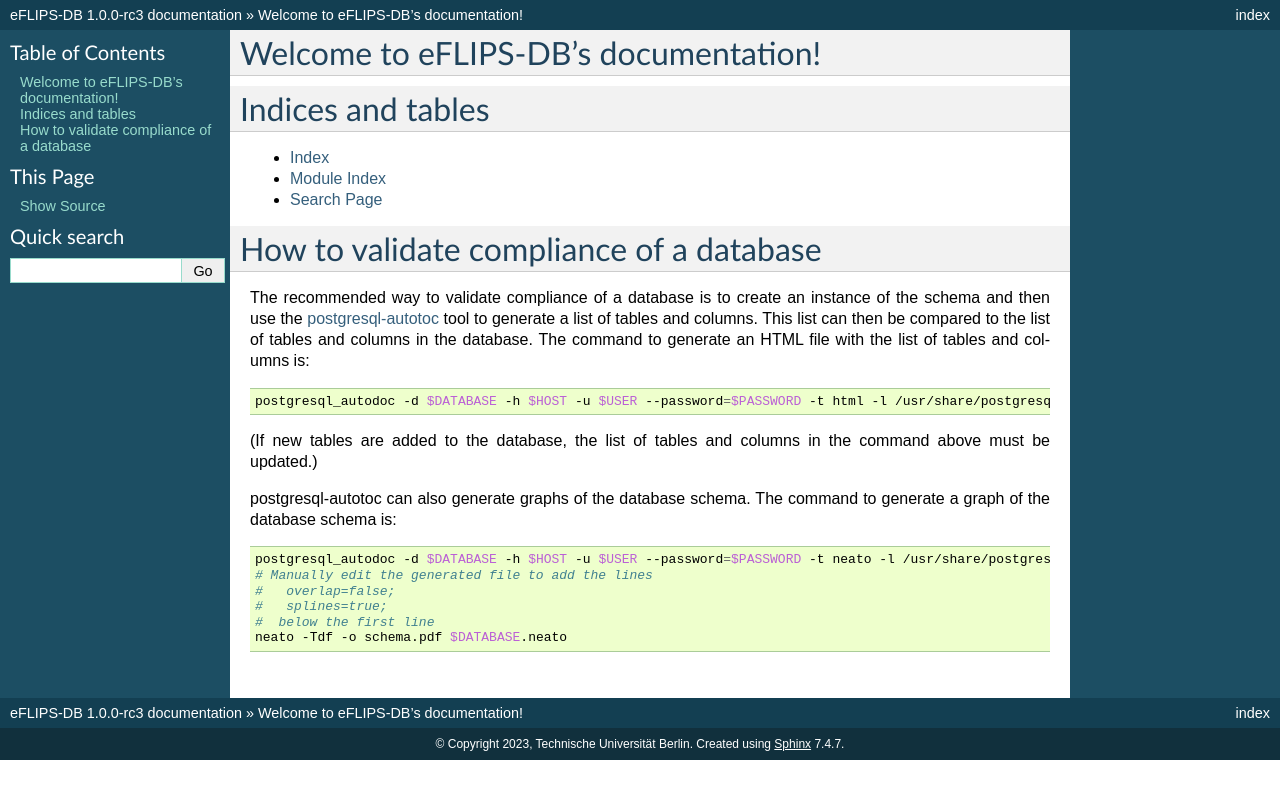
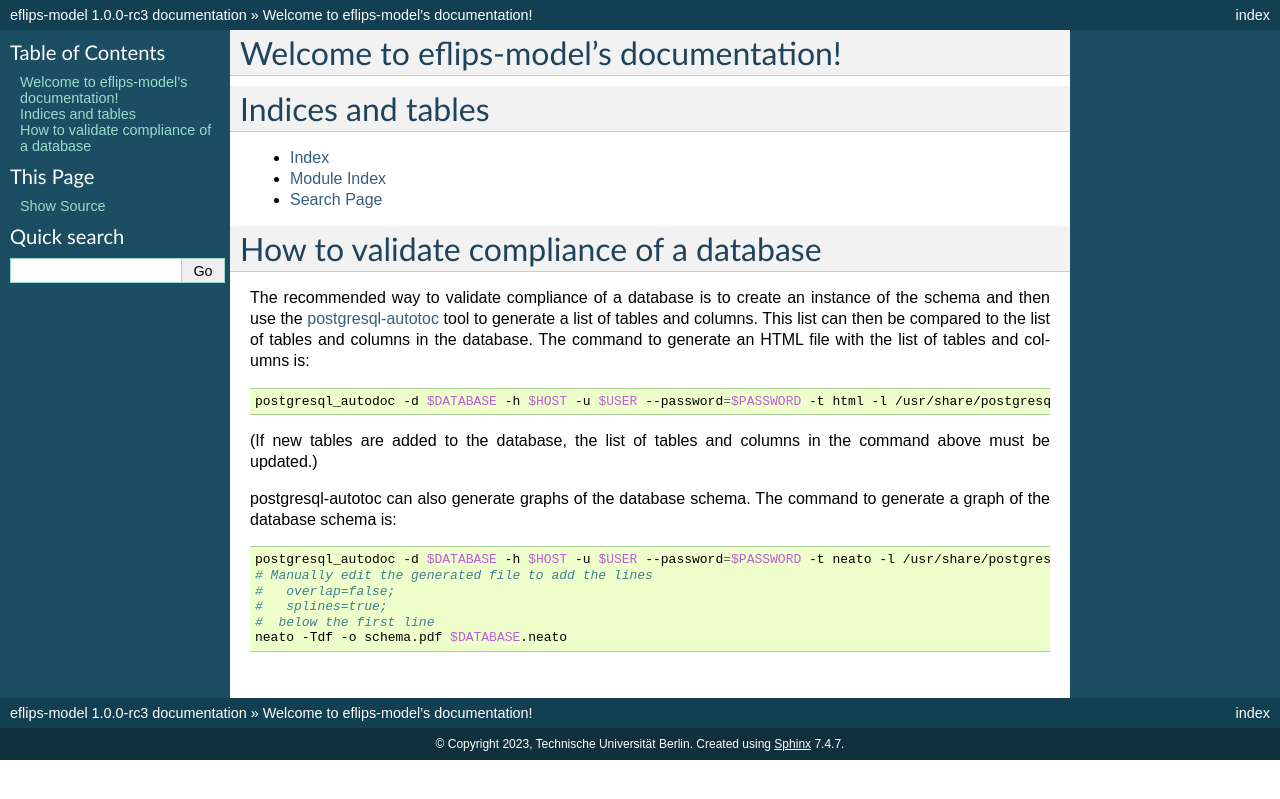
Before and after one commit to mpm-tu-berlin/eflips-model, a Sphinx documentation site: the page built from doc/index.rst, in a window 1280 px wide. Shown: the top 799 px of the page. Built offline with Sphinx 7.4.7, drawn with Linux system fonts in a browser that asks for light colours.

Commit message:
Rename eflips-db -> eflips-model

```diff
--- a/README.md
+++ b/README.md
@@ -1,7 +1,7 @@
-[![Unit Tests](https://github.com/mpm-tu-berlin/eflips-db/actions/workflows/unittests.yml/badge.svg)](https://github.com/mpm-tu-berlin/eflips-db/actions/workflows/unittests.yml)
+[![Unit Tests](https://github.com/mpm-tu-berlin/eflips-model/actions/workflows/unittests.yml/badge.svg)](https://github.com/mpm-tu-berlin/eflips-model/actions/workflows/unittests.yml)
 [![Code style: black](https://img.shields.io/badge/code%20style-black-000000.svg)](https://github.com/psf/black)
 
-# eflips-db
+# eflips-model
 
 This repository contains both the *reference specification* and an *SQLALchemy implementation* of the eFLIPS database.
 
@@ -17,7 +17,7 @@ The SQLAlchemy implementation is located in the `eflips/db` directory. It is a P
 
 ### Installation
 
-Releases of the package will be made available on [https://pypi.org/](https://pypi.org/project/eflips-db/). As such, it is installable with `pip install eflips-db`. However, it should be used by including it in other packages as a dependency. The versioning scheme is [semantic versioning](https://semver.org/). This means that:
+Releases of the package will be made available on [https://pypi.org/](https://pypi.org/project/eflips-model/). As such, it is installable with `pip install eflips-model`. However, it should be used by including it in other packages as a dependency. The versioning scheme is [semantic versioning](https://semver.org/). This means that:
 
 - patch releases (e.g. `1.0.0` to `1.0.1`) are backwards compatible bug fixes, without schama changes
 - minor releases (e.g. `1.0.0` to `1.1.0`) are backwards compatible feature additions, with the schema changes being optional
--- a/doc/conf.py
+++ b/doc/conf.py
@@ -6,7 +6,7 @@
 # -- Project information -----------------------------------------------------
 # https://www.sphinx-doc.org/en/master/usage/configuration.html#project-information
 
-project = "eFLIPS-DB"
+project = "eflips-model"
 copyright = "2023, Technische Universität Berlin"
 author = "Ludger Heide"
 release = "1.0.0-rc3"
--- a/doc/index.rst
+++ b/doc/index.rst
@@ -1,9 +1,9 @@
-.. eFLIPS-DB documentation master file, created by
+.. eflips-model documentation master file, created by
    sphinx-quickstart on Mon Nov 27 16:01:20 2023.
    You can adapt this file completely to your liking, but it should at least
    contain the root `toctree` directive.
 
-Welcome to eFLIPS-DB's documentation!
+Welcome to eflips-model's documentation!
 =====================================
 
 .. toctree::
--- a/pyproject.toml
+++ b/pyproject.toml
@@ -1,5 +1,5 @@
 [tool.poetry]
-name = "eflips-db"
+name = "eflips-model"
 version = "1.0.0-rc3"
 description = "A common data model for the eflips family of electric vehicle simulation & optimization tools."
 authors = [
@@ -8,8 +8,8 @@ authors = [
 ]
 readme = "README.md"
 license = "AGPL-3.0-or-later"
-homepage = "https://github.com/mpm-tu-berlin/eflips-db"
-repository = "https://github.com/mpm-tu-berlin/eflips-db"
+homepage = "https://github.com/mpm-tu-berlin/eflips-model"
+repository = "https://github.com/mpm-tu-berlin/eflips-model"
 packages = [{ include = "eflips/model" }]
 include= ["LICENSE.md"]
 
```
Also changed, not shown: 1 other file.
